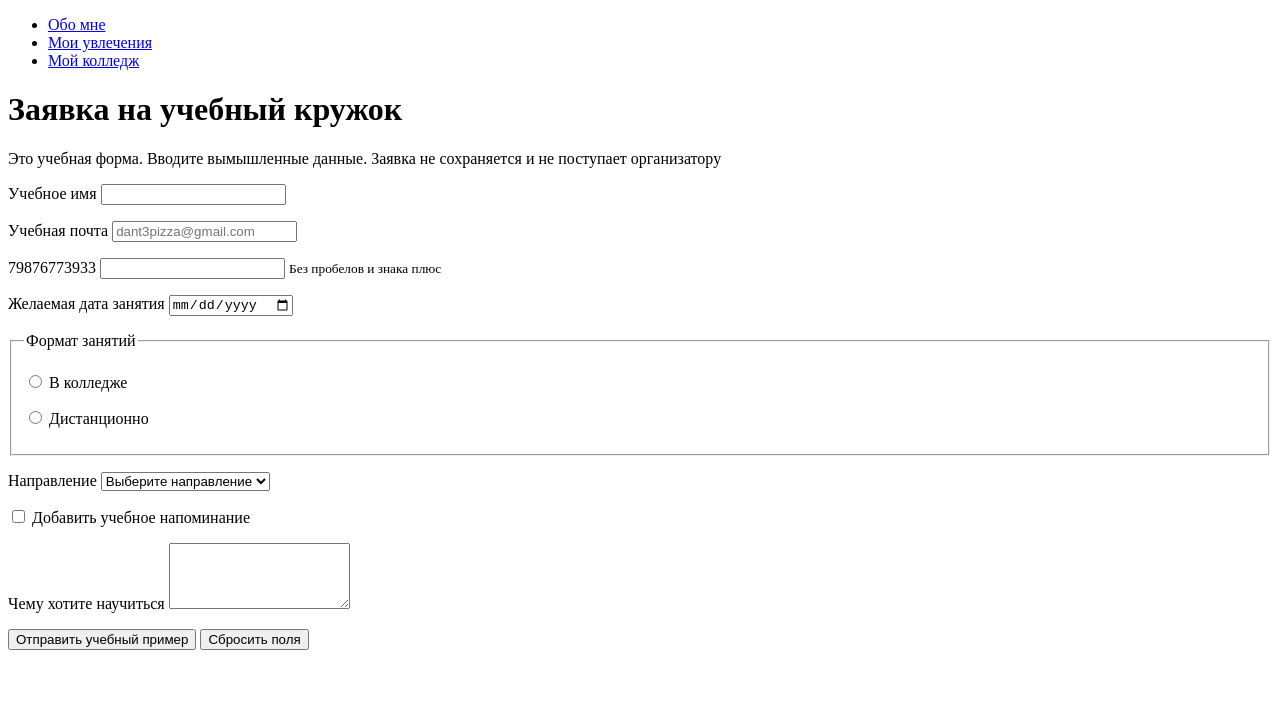
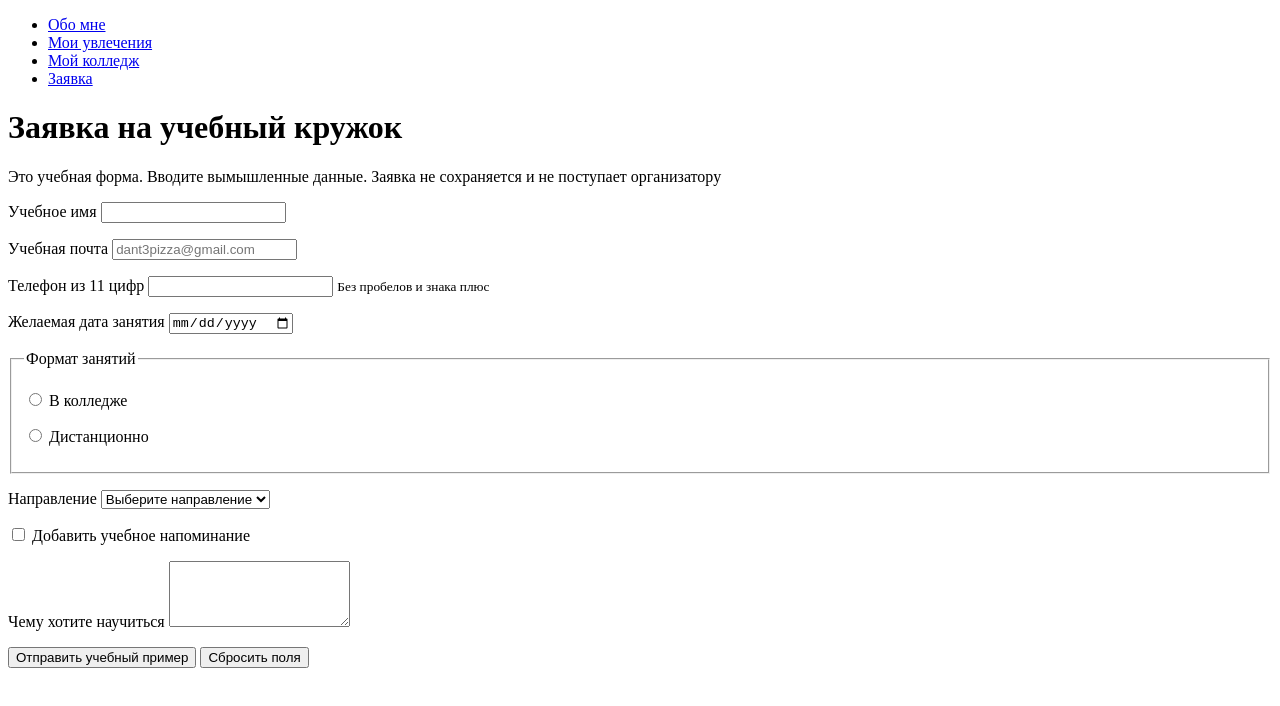
Before and after one commit to dant3pizza-jpg/uchebnaya-praktika, a plain HTML site: page about-me/application.html in a window 1280 px wide. Drawn offline with Linux system fonts and the light colour scheme.

Commit message:
save previous work

```diff
--- a/about-me/application.html
+++ b/about-me/application.html
@@ -11,6 +11,7 @@
             <li><a href="index.html">Обо мне</a></li>
             <li><a href="hobby.html">Мои увлечения</a></li>
             <li><a href="college.html">Мой колледж</a></li>
+            <li><a href="application.html">Заявка</a></li>
         </ul>
     </nav>
     <h1>Заявка на учебный кружок</h1>
@@ -27,7 +28,7 @@
            placeholder="dant3pizza@gmail.com" required>
   </p>
   <p>
-    <label for="phone">79876773933</label>
+    <label for="phone">Телефон из 11 цифр</label>
     <input id="phone" name="phone" type="tel"
            pattern="[0-9]{11}" required
            aria-describedby="phone-help">
@@ -37,7 +38,6 @@
     <label for="date">Желаемая дата занятия</label>
     <input id="date" name="date" type="date" required>
   </p>
-</form>
 <fieldset>
     <legend>Формат занятий</legend>
     <p><input id="offline" type="radio" name="format"
@@ -69,5 +69,7 @@
 </p>
 <button type="submit">Отправить учебный пример</button>
 <button type="reset">Сбросить поля</button>
+
+</form>
 </body>
 </html>
```
Also changed, not shown: about-me/college.html (+1 -0 lines), about-me/hobby.html (+1 -0 lines), about-me/index.html (+1 -0 lines), about-me/schedule.html (+1 -0 lines).
